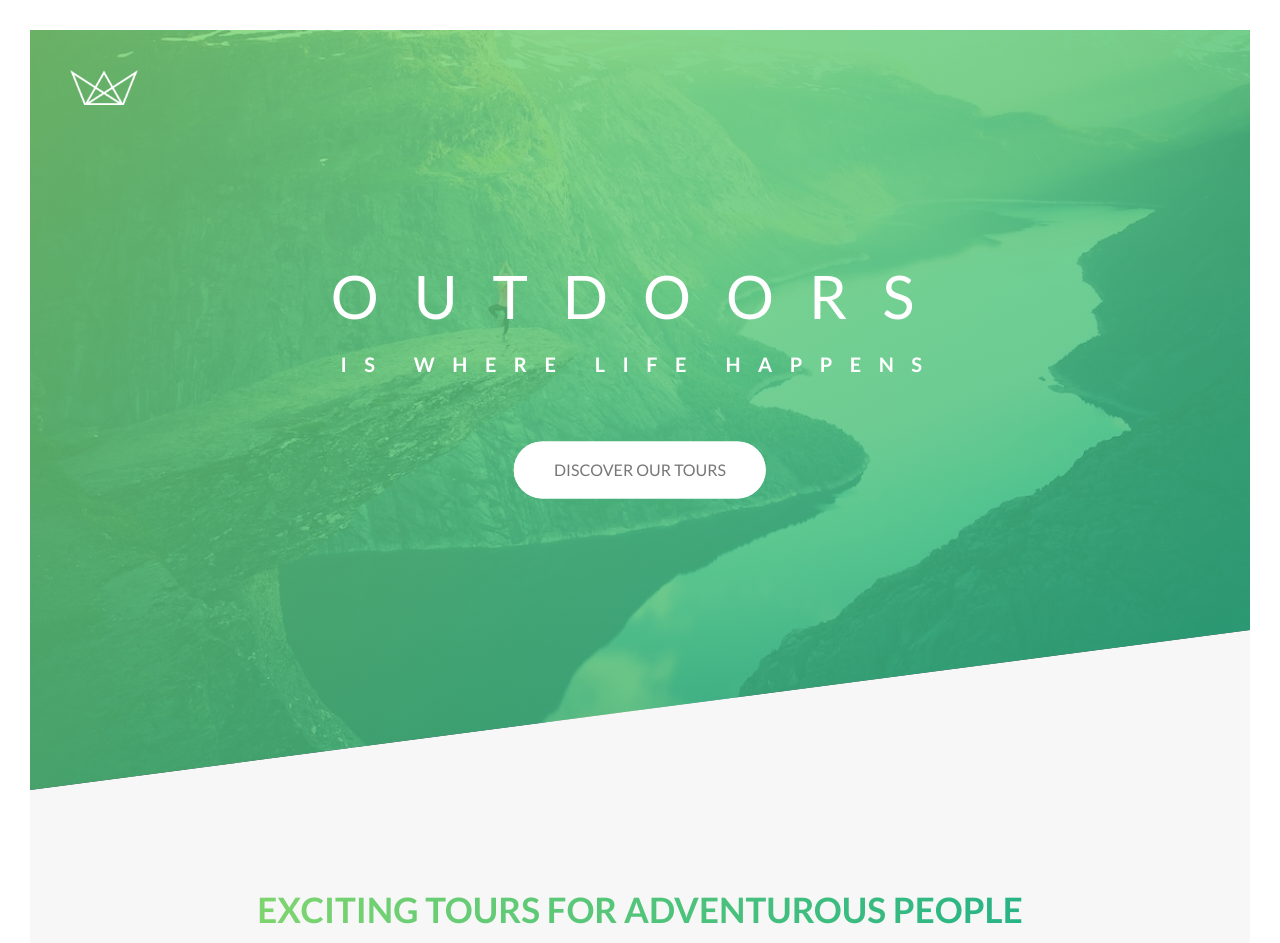
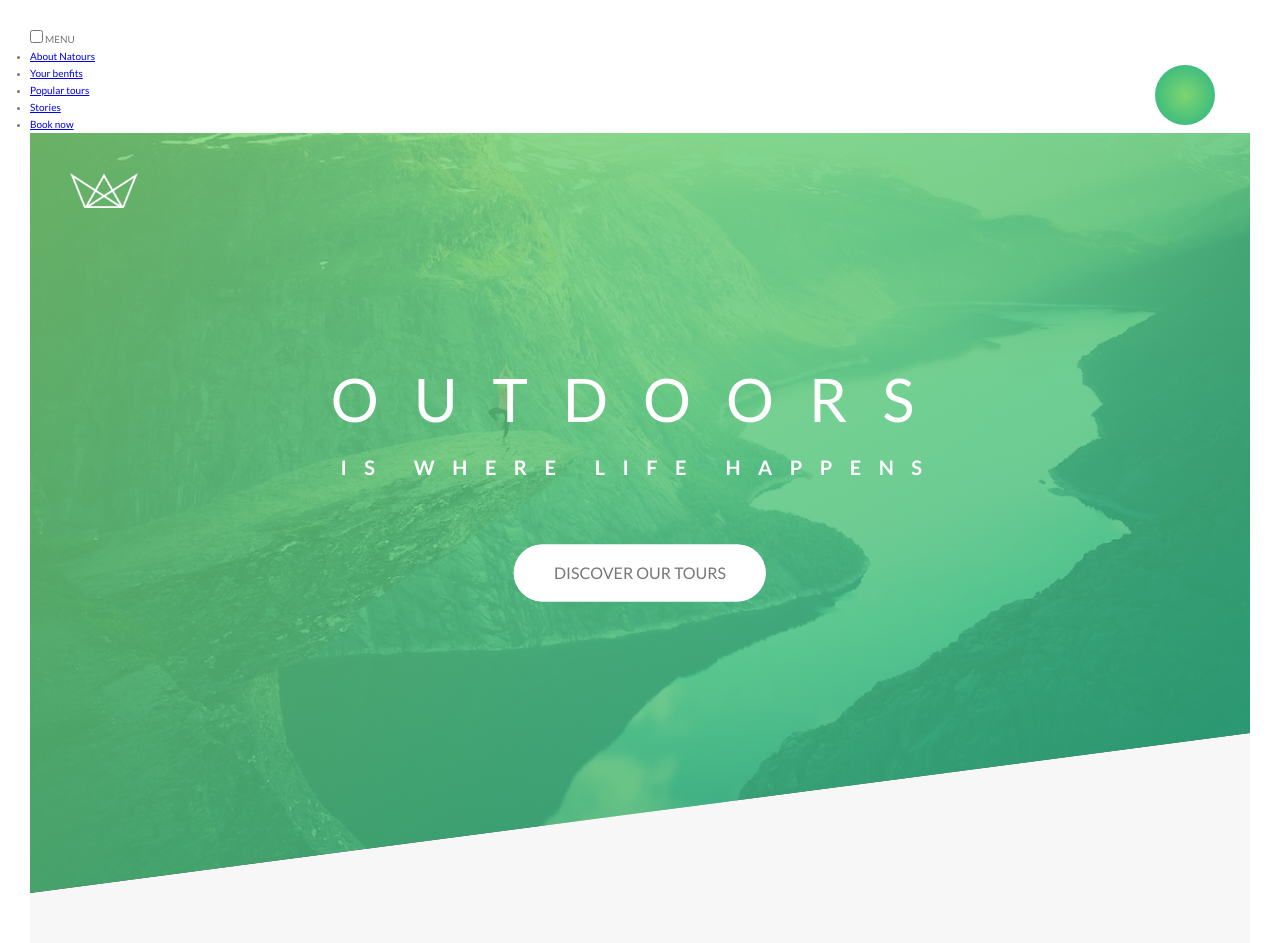
Before and after one commit to Mariano1994/Naturos, a website: page index.html in a window 1280 px wide. Shown: the top 943 px of the page. Drawn offline with Linux system fonts and the light colour scheme.

Commit message:
navigation

```diff
--- a/index.html
+++ b/index.html
@@ -15,6 +15,27 @@
     </head>
     <body>
 
+        <!-- NAVIGATION BUTTON  -->
+        <div class="navigation">
+            <input type="checkbox" class="navigation__checkbox" id="navi-toggle">
+
+            <label for="navi-toggle" class="navigation__button">MENU</label>
+
+            <div class="navigation__background">&nbsp;</div>
+
+            <nav class="navigation__nav">
+                 <ul class="navigation__list">
+                    <li class="navigation__item"><a href="#" class="navigation__link">About Natours</a></li>
+                    <li class="navigation__item"><a href="#" class="navigation__link">Your benfits</a></li>
+                    <li class="navigation__item"><a href="#" class="navigation__link">Popular tours</a></li>
+                    <li class="navigation__item"><a href="#" class="navigation__link">Stories</a></li>
+                    <li class="navigation__item"><a href="#" class="navigation__link">Book now</a></li>
+                 </ul>
+            </nav>
+
+        </div>
+
+        <!-- HEADER SECTION -->
         <header class="header">
            <div class="header__logo-box">
 
--- /dev/null
+++ b/sass/layout/_navigation.scss
@@ -0,0 +1,48 @@
+
+
+.navigation {
+
+
+  &__checkbox {
+
+
+  }
+
+  &__button {
+
+
+  }
+
+  &__background {
+    height: 6rem;
+    width: 6rem;
+    border-radius: 50%;
+    position: fixed;
+    top: 6.5rem;
+    right: 6.5rem;
+    background-image: radial-gradient($color-primary-light, $color-primary-dark);
+    z-index: 1000;
+
+  }
+
+  &__nav {
+
+
+  }
+
+  &__list {
+
+
+  }
+
+  &__item {
+
+
+  }
+
+  &__link {
+
+
+  }
+
+}
--- a/sass/main.scss
+++ b/sass/main.scss
@@ -21,6 +21,7 @@
 @import "../sass/layout/header";
 @import "../sass/layout/grid";
 @import "../sass/layout/footer";
+@import "../sass/layout/navigation";
 
 
 @import "../sass/pages/home";
```
Also changed, not shown: css/style.css.
